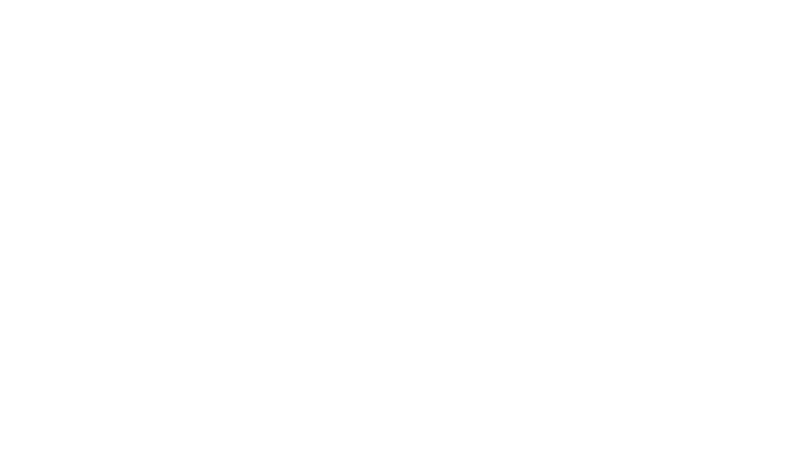
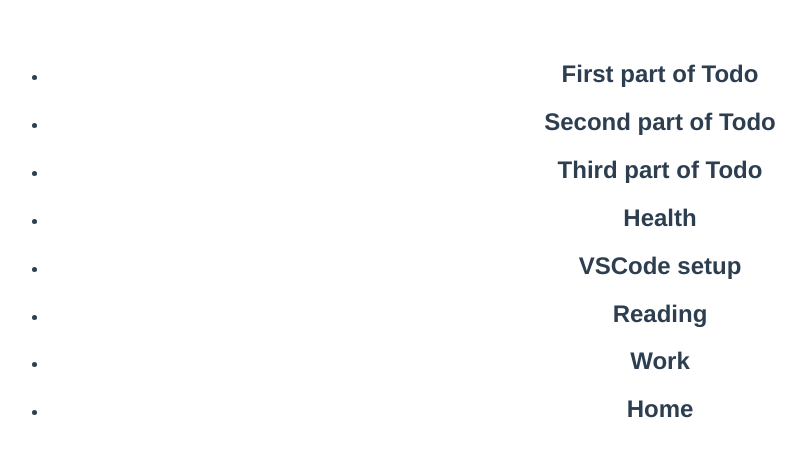
Before and after one commit to ewgenij87snwork/todo-87sn, a Vue app: page / in a window 1280 px wide. Shown: the top 456 px of the page, without its empty margins (0-806 px from the left). Built offline with nearby package versions, Linux system fonts and the light colour scheme.

Commit message:
store & path to todo

```diff
--- a/src/components/Test.vue
+++ b/src/components/Test.vue
@@ -1,3 +1,34 @@
 <template>
-  <div class="wrap">asddf</div>
+  <div class="wrap">
+    <h1>Page for tests</h1>
+
+    <ul>
+      <li>{{blaa}}</li>
+      <li>{{bla()}}</li>
+    </ul>
+  </div>
 </template>
+<script>
+export default {
+  data() {
+    return {
+      blaa: 2 + 2
+    };
+  },
+
+  methods: {
+    bla() {
+      return this.blaa + 5;
+    }
+  }
+};
+</script>
+<style>
+.wrap {
+  margin: 0;
+  padding: 0;
+  color: #000;
+  background-color: #3b9d91;
+  height: 100vh;
+}
+</style>
--- /dev/null
+++ b/src/components/Todo.vue
@@ -0,0 +1,23 @@
+<template>
+  <div class="todo">
+    <div class="todo_head">
+      <h2>{{todo.name}}</h2>
+      <span class="bookmark"></span>
+    </div>
+    <div class="todo_body"></div>
+  </div>
+</template>
+
+<script>
+export default {
+  props: {
+    todo: {
+      type: Object,
+      required: true
+    }
+  }
+};
+</script>
+
+<style>
+</style>
--- /dev/null
+++ b/src/components/TodoList.vue
@@ -0,0 +1,25 @@
+<template>
+  <div class="todo-list">
+    <ul>
+      <li v-for="todo in todos" :key="todo.name">
+        <todo :todo="todo" />
+      </li>
+    </ul>
+  </div>
+</template>
+
+<script>
+import { mapState } from "vuex";
+import Todo from "./Todo.vue";
+export default {
+  components: {
+    Todo
+  },
+  computed: {
+    ...mapState(["todos"])
+  }
+};
+</script>
+
+<style>
+</style>
--- a/src/router.js
+++ b/src/router.js
@@ -1,7 +1,6 @@
 import Vue from 'vue';
 import Router from 'vue-router';
 import Home from './views/Home.vue';
-import Test from './components/Test.vue';
 
 Vue.use(Router);
 
@@ -13,10 +12,5 @@
       name: 'home',
       component: Home,
     },
-    {
-      path: '/test',
-      name: 'test',
-      component: Test,
-    },
   ],
 });
--- a/src/store.js
+++ b/src/store.js
@@ -4,7 +4,202 @@
 Vue.use(Vuex);
 
 export default new Vuex.Store({
-  state: {},
+  state: {
+    todos: [
+      {
+        name: 'First part of Todo',
+        tasks: [
+          {
+            id: 1,
+            title: 'Make base Todo-Tasks in Store (12)',
+            done: false,
+          },
+          {
+            id: 2,
+            title: 'Todo-List ',
+            done: false,
+          },
+          {
+            id: 3,
+            title: 'Todo ',
+            done: false,
+          },
+          {
+            id: 4,
+            title: 'Todo-Tasks ',
+            done: false,
+          },
+        ],
+      },
+      {
+        name: 'Second part of Todo',
+        tasks: [
+          {
+            id: 5,
+            title: 'Page Todo-Details',
+            done: false,
+          },
+          {
+            id: 6,
+            title: 'Colorized Todo',
+            done: false,
+          },
+          {
+            id: 7,
+            title: 'System: "Selected"',
+            done: false,
+          },
+        ],
+      },
+      {
+        name: 'Third part of Todo',
+        tasks: [
+          {
+            id: 8,
+            title: 'Floating Buttons',
+            done: false,
+          },
+          {
+            id: 9,
+            title: 'System: "Storage"',
+            done: false,
+          },
+          {
+            id: 10,
+            title: 'System: "Transition"',
+            done: false,
+          },
+        ],
+      },
+      {
+        name: 'Health',
+        tasks: [
+          {
+            id: 11,
+            title: 'Ride a bike in the woods',
+            done: false,
+          },
+          {
+            id: 12,
+            title: 'Make a run',
+            done: false,
+          },
+          {
+            id: 13,
+            title: 'Find something new for my Health',
+            done: false,
+          },
+          {
+            id: 14,
+            title: '...',
+            done: false,
+          },
+        ],
+      },
+      {
+        name: 'VSCode setup',
+        tasks: [
+          {
+            id: 15,
+            title: 'Extension: Translate',
+            done: false,
+          },
+          {
+            id: 16,
+            title: 'Extension: Pomodoro Timer with sound',
+            done: false,
+          },
+          {
+            id: 17,
+            title: 'Extension: +',
+            done: false,
+          },
+          {
+            id: 18,
+            title: 'Extension: ++',
+            done: false,
+          },
+        ],
+      },
+      {
+        name: 'Reading',
+        tasks: [
+          {
+            id: 19,
+            title: 'Read 100 page of Karnegi K.',
+            done: false,
+          },
+          {
+            id: 20,
+            title: 'Read 100 page of "My productive year"',
+            done: false,
+          },
+          {
+            id: 21,
+            title: 'Read some 5 article from Habr',
+            done: false,
+          },
+          {
+            id: 22,
+            title: 'Read some 5 article about realization logic in React',
+            done: false,
+          },
+          {
+            id: 23,
+            title: 'Read some 10 not specific article from Medium',
+          },
+        ],
+      },
+      {
+        name: 'Work',
+        tasks: [
+          {
+            id: 24,
+            title: 'Find and answer at 3 vacancy in LinkedIn',
+            done: false,
+          },
+          {
+            id: 25,
+            title: 'Find and answer at 3 vacancy in Dou.ua',
+            done: false,
+          },
+          {
+            id: 26,
+            title: 'Make some test task from vacancy',
+            done: false,
+          },
+          {
+            id: 27,
+            title: 'Make review some decision from popular site or git-repo',
+          },
+        ],
+      },
+      {
+        name: 'Home',
+        task: [
+          {
+            id: 28,
+            title: 'Room cleaning',
+            done: false,
+          },
+          {
+            id: 29,
+            title: 'Laptop inside cleaning ',
+            done: false,
+          },
+          {
+            id: 30,
+            title: 'Do something other than clean up ...',
+            done: false,
+          },
+          {
+            id: 31,
+            title: 'And find something other what can I do here...',
+          },
+        ],
+      },
+    ],
+  },
   getters: {},
   mutations: {},
 });
--- a/src/views/Home.vue
+++ b/src/views/Home.vue
@@ -1,9 +1,16 @@
 <template>
-  <div class="home"></div>
+  <div class="home">
+    <todo-list />
+  </div>
 </template>
 
 <script>
-export default {};
+import TodoList from "../components/TodoList.vue";
+export default {
+  components: {
+    TodoList
+  }
+};
 </script>
 
 <style>
```
Also changed, not shown: src/main.js (line endings or trailing spaces).
